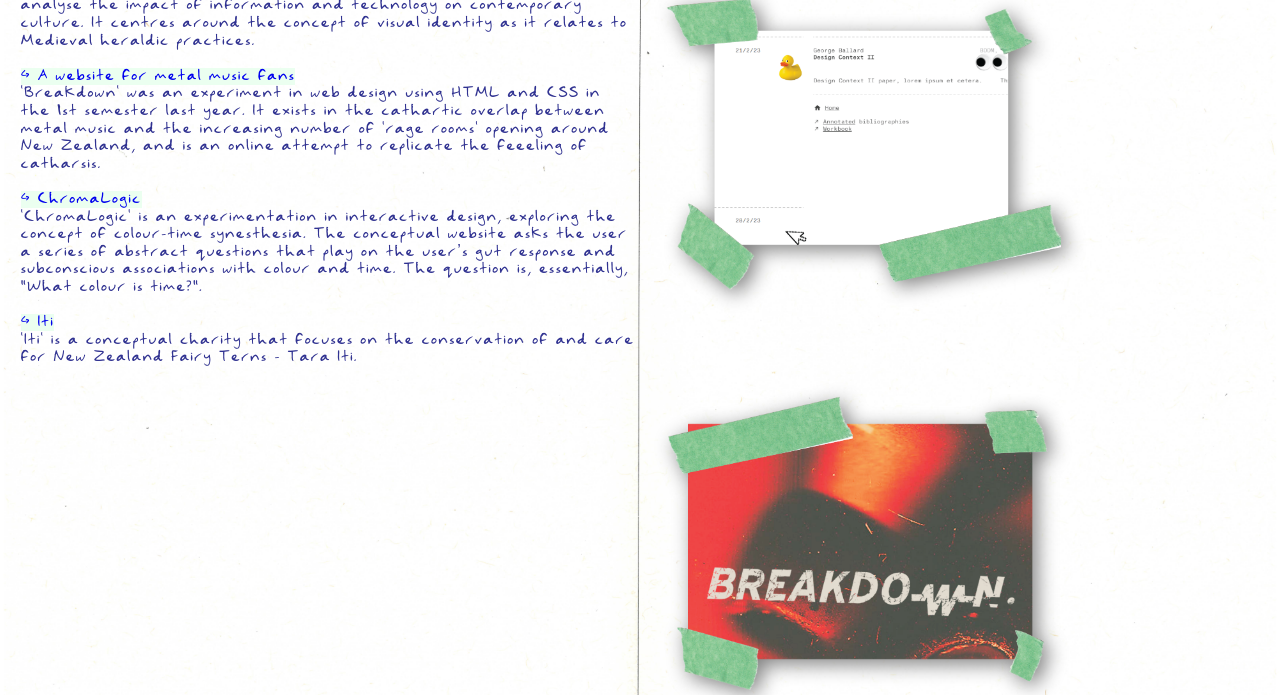
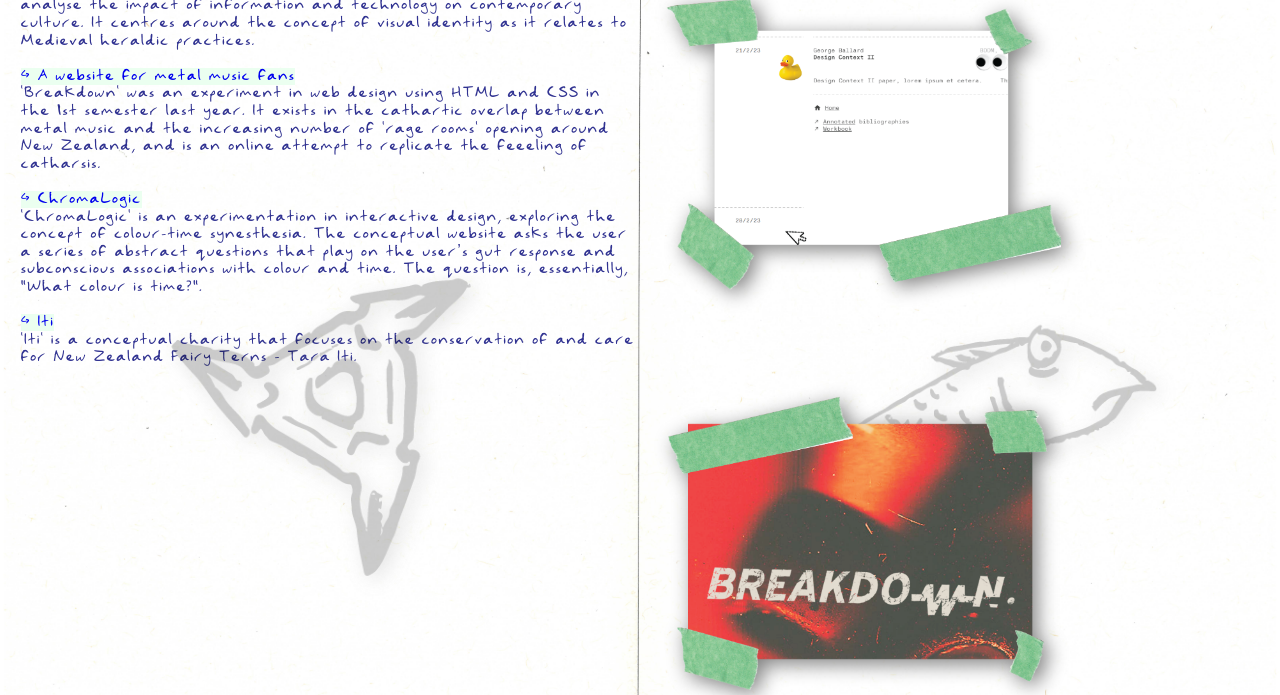
Before and after one commit to GeorgeB456/demo, a plain HTML site: page projects.html in a window 1280 px wide. Shown: the part 105-800 px from the top of the page. Drawn offline with Linux system fonts and the light colour scheme.

Commit message:
aestheticchanges

```diff
--- a/projects.html
+++ b/projects.html
@@ -10,6 +10,7 @@
 
 <body>
     <div class="pageOne">
+        <div class="backimage"><img src="images/doodle-03.png" alt="doodle"></div>
         <div class="subheader">Some projects I've been working on lately:</div>
         <br><a href="https://georgecargonet.cargo.site/">| Design research blog</a>
         <br> 'Modern Heraldry' is a digital blog interpreting data and analytics to analyse the impact of information and technology
@@ -29,6 +30,7 @@
         <br> 'Iti' is a conceptual charity that focuses on the conservation of and care for New Zealand Fairy Terns - Tara Iti.
     </div>
     <div class="pageTwo">
+        <div class="backimage"><img src="images/doodle-01.png" alt="doodle"></div>
         <br>   <a href="https://georgecargonet.cargo.site/"><img src="images/blog.png" alt="blog"></a>
         <br>   <a href="https://breakdownhomepage2.georgeballard.repl.co/"><img src="images/breakdown.png" alt="breakdown"></a>
         <br>   <a href="https://www.behance.net/gallery/170567659/ChromaLogic-Interaction-design-concept"><img src="images/chromalogic.png" alt="chromalogic"></a>
--- a/style.css
+++ b/style.css
@@ -30,6 +30,14 @@ img {
     width: 400px;
     filter: drop-shadow(5px 5px 10px gray);
     padding: 0px;
+}
+.backimage {
+    position: absolute;
+    top: 300px;
+    left: 300px;
+    height: 200px;
+    width: 200px;
+    opacity: 20%;
 }
 @font-face {
     font-family: 'ipsumsansregular';
```
Also changed, not shown: index.html (+1 -1 lines).
